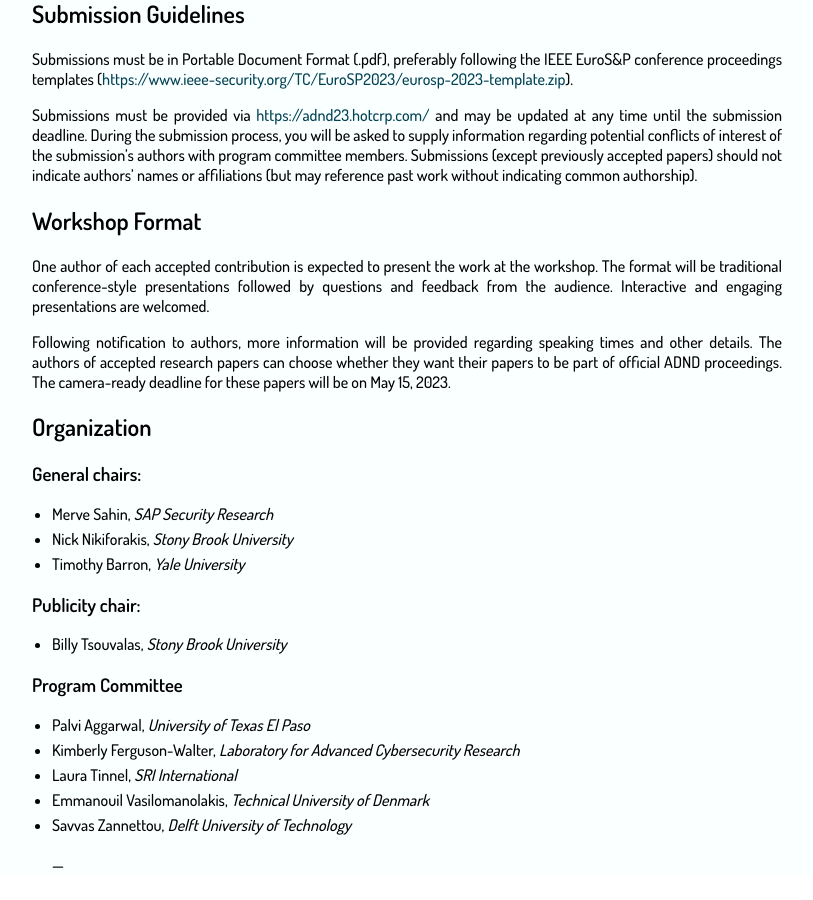
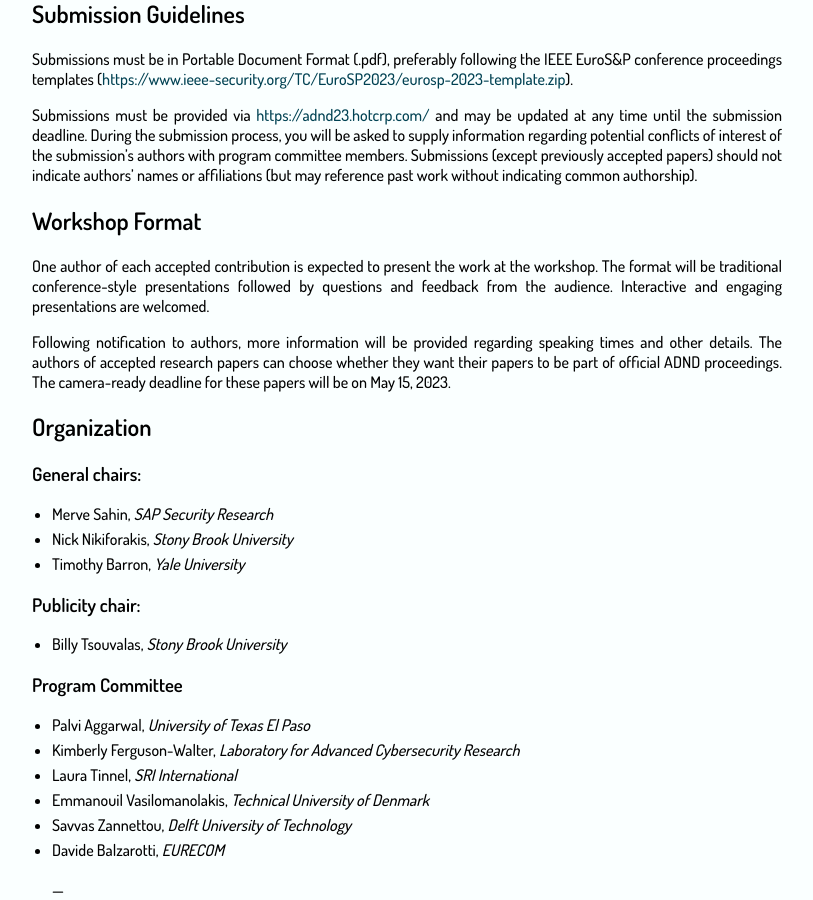
Before and after one commit to BillyPragSec/billypragsec.github.io, a Jekyll site: the page built from index.md, in a window 1280 px wide and 900 px high, scrolled down 2466 px. Shown: the whole window, without its empty margins (233-1046 px from the left). Built offline with Jekyll 4.4.1, drawn with Linux system fonts in a browser that asks for light colours; our own code applies the rules of GitHub Pages for plain Markdown files; before the commit the page ends 3341 px from its top, so only the background shows below that.

Commit message:
Added Davide to PC

```diff
--- a/index.md
+++ b/index.md
@@ -145,6 +145,7 @@ Following notification to authors, more information will be provided regarding s
 * Laura Tinnel, _SRI International_
 * Emmanouil Vasilomanolakis, _Technical University of Denmark_
 * Savvas Zannettou, _Delft University of Technology_
+* Davide Balzarotti, _EURECOM_
 <br>
 <br>
 ---
```
